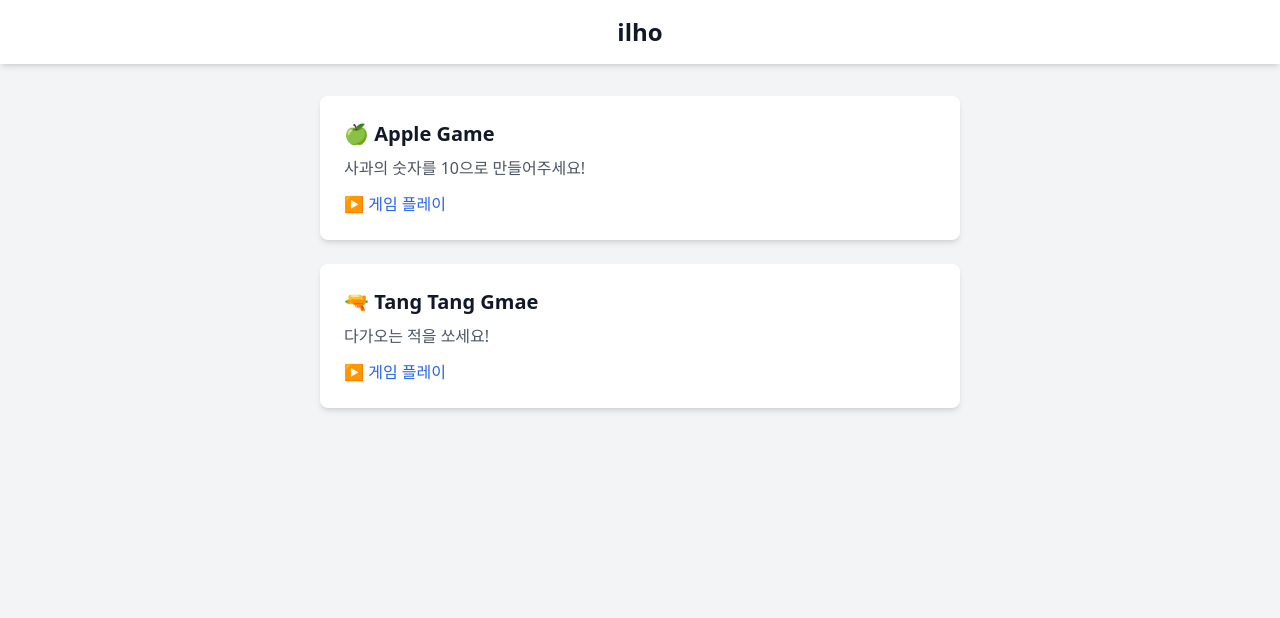
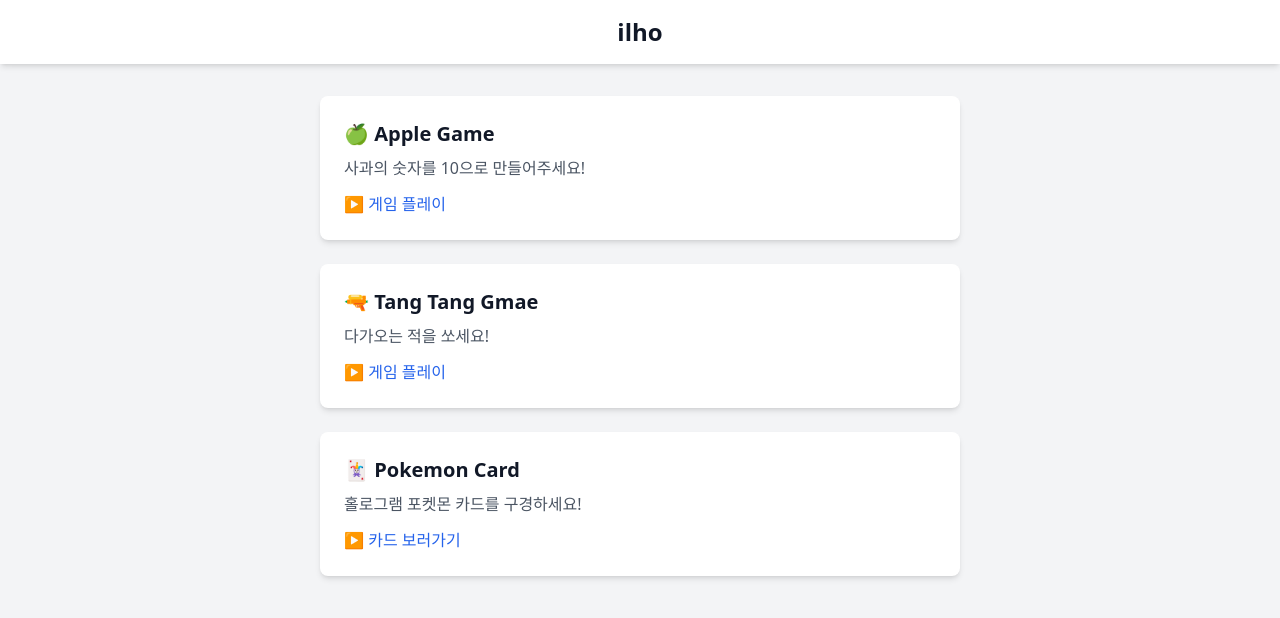
Before and after one commit to illlho/appleGame, a plain HTML site: page index.html in a window 1280 px wide. Drawn offline with nearby package versions, Linux system fonts and the light colour scheme.

Commit message:
index.html 포켓몬카드 페이지 랜딩 추가

```diff
--- a/index.html
+++ b/index.html
@@ -33,6 +33,13 @@
                 <a href="tangtang.html" class="block mt-3 text-blue-600 hover:underline">▶️ 게임 플레이</a>
             </div>
 
+            <!-- Pokemon Card -->
+            <div class="bg-white p-6 rounded-lg shadow-md hover:shadow-lg transition">
+                <h2 class="text-xl font-semibold">🃏 Pokemon Card</h2>
+                <p class="text-gray-600 mt-2">홀로그램 포켓몬 카드를 구경하세요!</p>
+                <a href="appleGame.html" class="block mt-3 text-blue-600 hover:underline">▶️ 카드 보러가기</a>
+            </div>
+
             <!-- 추가할 게임이 있으면 여기에 새로운 <div> 추가 -->
         </div>
     </main>
```
